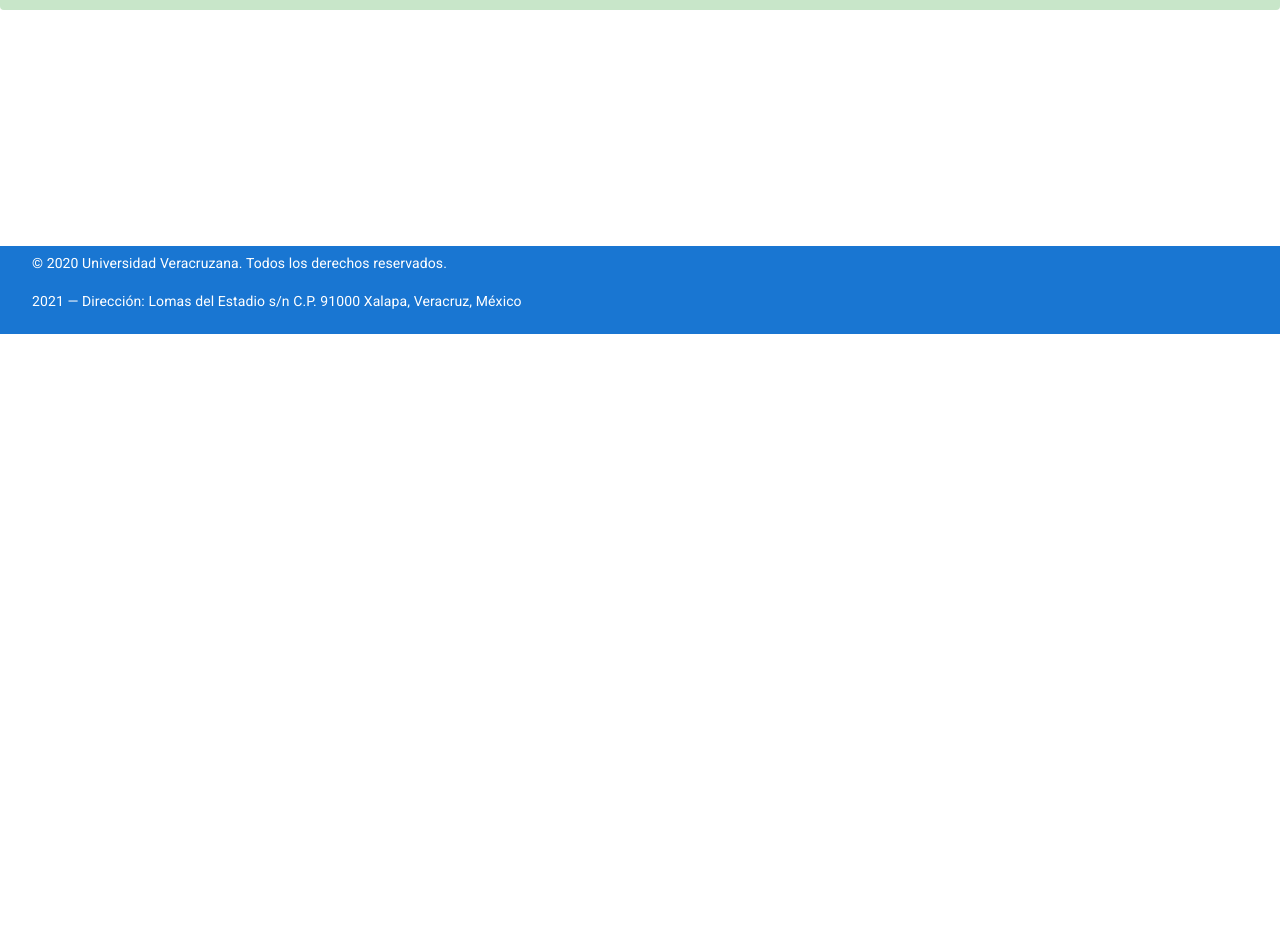
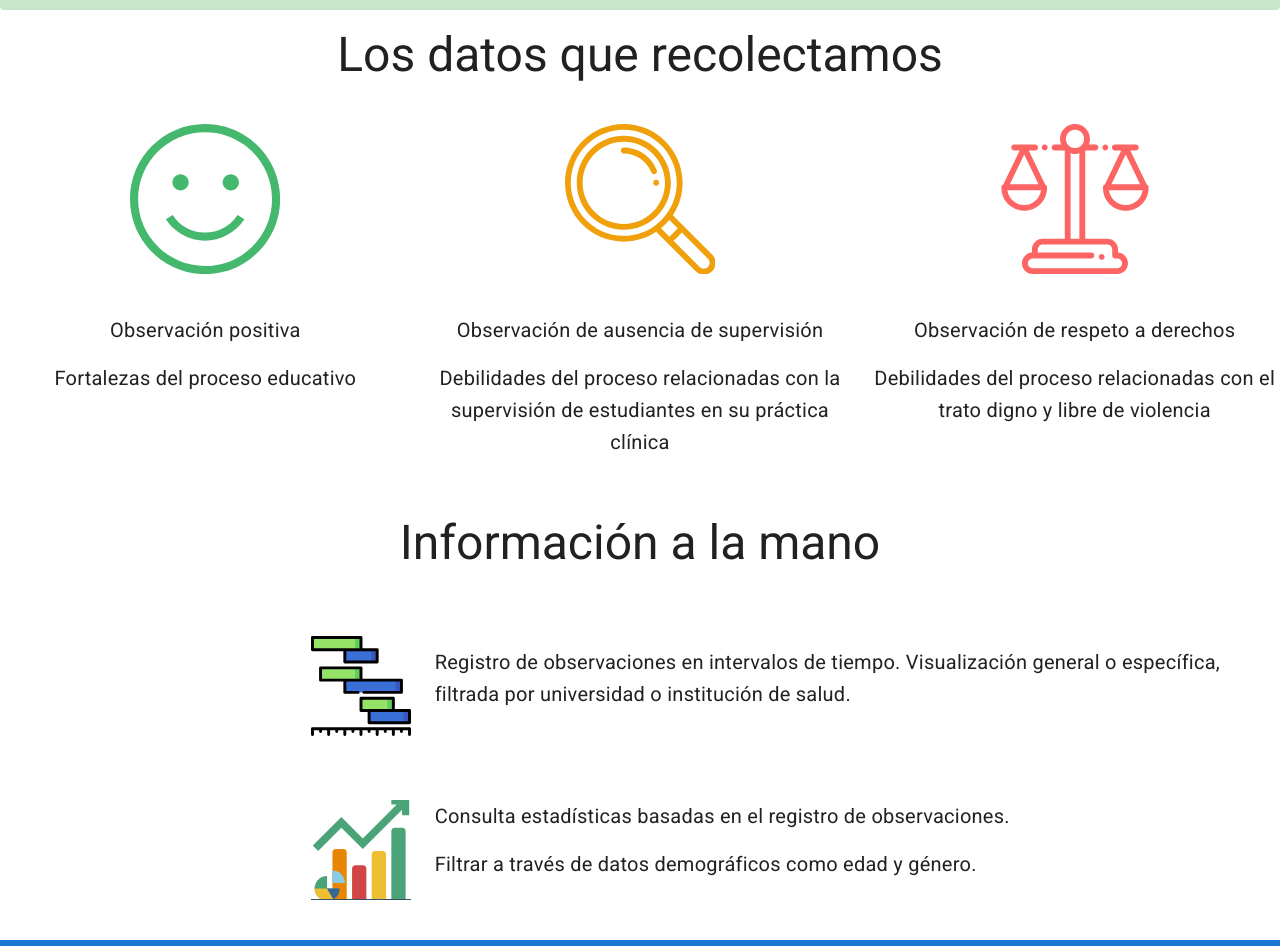
Before and after one commit to juancarlosSH/VemeObeme, a Vue app: page / in a window 1280 px wide. Shown: the part 466-1412 px from the top of the page. Before the commit the page ends 800 px from the top, so only its background shows below. Built offline with nearby package versions, Linux system fonts and the light colour scheme.

Commit message:
welcome component update

```diff
--- a/src/App.vue
+++ b/src/App.vue
@@ -4,7 +4,7 @@
       <v-img lazy-src="@/assets/icono.svg" max-height="52" max-width="52" src="@/assets/icono.svg"
       ></v-img>
       <v-spacer></v-spacer>
-      <v-btn v-for="(link) in links" :key="link" :to="{name: link.route}" text color="white"
+      <v-btn v-for="(link, index) in links" :key="index" :to="{name: link.route}" text color="white"
       >{{link.name}}</v-btn>
       <v-spacer></v-spacer>
       <!--<v-btn :to="{name: 'Login'}" color="white" outlined rounded
--- a/src/components/Welcome.vue
+++ b/src/components/Welcome.vue
@@ -1,124 +1,77 @@
 <template>
-  <v-container fluid>
+  <div>
     <v-row>
       <v-col cols="12">
-        <div class="text-md-h3 text-center">
-          Los datos que recolectamos
-        </div>
+        <h2 class="font-weight-regular text-md-h3 text-center py-5">Los datos que recolectamos</h2>
       </v-col>
     </v-row>
     <v-row>
-      <v-col cols="2"></v-col>
-      <v-col cols="2">
+      <v-col cols="4" class="d-flex justify-center">
         <v-img
-            lazy-src="../assets/observacionpositiva.svg"
-            max-width="150"
-            max-height="150"
-            src="../assets/observacionpositiva.svg"></v-img>
+          lazy-src="@/assets/observacionpositiva.svg" max-width="150" max-height="150"
+          src="@/assets/observacionpositiva.svg"
+        ></v-img>
       </v-col>
-      <v-col cols="1"></v-col>
-      <v-col cols="2">
+      <v-col cols="4" class="d-flex justify-center">
         <v-img
-            lazy-src="../assets/observacionsupervision.svg"
-            max-width="150"
-            max-height="150"
-            src="../assets/observacionsupervision.svg"></v-img>
+          lazy-src="@/assets/observacionsupervision.svg" max-width="150" max-height="150"
+          src="@/assets/observacionsupervision.svg"
+        ></v-img>
       </v-col>
-      <v-col cols="1"></v-col>
-      <v-col cols="2">
+      <v-col cols="4" class="d-flex justify-center">
         <v-img
-            lazy-src="../assets/observacionderechos.svg"
-            max-width="150"
-            max-height="150"
-            src="../assets/observacionderechos.svg"></v-img>
+          lazy-src="@/assets/observacionderechos.svg" max-width="150" max-height="150"
+          src="@/assets/observacionderechos.svg"
+        ></v-img>
       </v-col>
-      <v-col cols="2"></v-col>
     </v-row>
     <v-row>
-      <v-col cols="2"></v-col>
-      <v-col cols="2">
-        <div class="text-md-body-1">
-          Observación positiva
-        </div>
-        <div class="text-md-body-1">
-          Fortalezas del proceso educativo
-        </div>
+      <v-col cols="4" class="text-center">
+        <p class="font-weight-regular pt-4 text-md-h6">Observación positiva</p>
+        <p class="font-weight-regular text-md-h6">Fortalezas del proceso educativo</p>
       </v-col>
-      <v-col cols="1"></v-col>
-      <v-col cols="2">
-        <div class="text-md-body-1">
-          Observación de ausencia de supervisión
-        </div>
-        <div class="text-md-body-1">
-          Debilidades del proceso relacionadas con la supervisión
-          de estudiantes en su práctica clínica
-        </div>
+      <v-col cols="4" class="text-center">
+        <p class="font-weight-regular pt-4 text-md-h6">Observación de ausencia de supervisión</p>
+        <p class="font-weight-regular text-md-h6">Debilidades del proceso relacionadas con la supervisión de estudiantes en su práctica clínica</p>
       </v-col>
-      <v-col cols="1"></v-col>
-      <v-col cols="2">
-        <div class="text-md-body-1">
-          Observación de respeto a derechos
-        </div>
-        <div class="text-md-body-1">
-          Debilidades del proceso relacionadas con el trato
-          digno y libre de violencia
-        </div>
+      <v-col cols="4" class="text-center">
+        <p class="font-weight-regular pt-4 text-md-h6">Observación de respeto a derechos</p>
+        <p class="font-weight-regular text-md-h6">Debilidades del proceso relacionadas con el trato digno y libre de violencia</p>
       </v-col>
-      <v-col cols="2"></v-col>
     </v-row>
     <v-row>
       <v-col cols="12">
-        <div class="text-md-h3 text-center">
-          Información a la mano
-        </div>
+        <h2 class="font-weight-regular text-md-h3 text-center py-5">Información a la mano</h2>
       </v-col>
     </v-row>
-    <v-row justify="center">
-      <v-col cols="4" align-self="end">
-        <v-row>
-          <v-col cols="8"></v-col>
-          <v-col cols="4">
-            <v-img
-                lazy-src="../assets/registro.svg"
-                max-width="100"
-                max-height="100"
-                src="../assets/registro.svg"
-            ></v-img>
-          </v-col>
-        </v-row>
+    <v-row class="pt-6">
+      <v-col cols="4" class="d-flex flex-row-reverse">
+        <v-img
+          lazy-src="@/assets/registro.svg" max-width="100" max-height="100"
+          src="@/assets/registro.svg"
+        ></v-img>
       </v-col>
-      <v-col cols="8">
-        <v-card-text class="text-md-body-1">
-          Registro de observaciones en intervalos de tiempo.
-          Visualización general o específica, filtrada por
-          universidad o institución de salud.
-        </v-card-text>
+      <v-col cols="8" class="d-flex align-center">
+        <p class="text-justify font-weight-regular pr-15 text-md-h6">
+        Registro de observaciones en intervalos de tiempo. Visualización general o específica,
+        filtrada por universidad o institución de salud.</p>
       </v-col>
     </v-row>
-    <v-row justify="center">
-      <v-col cols="4" align-self="end">
-        <v-row>
-          <v-col cols="8"></v-col>
-          <v-col cols="4">
-            <v-img
-                lazy-src="../assets/consulta.svg"
-                max-width="100"
-                max-height="100"
-                src="../assets/consulta.svg"
-            ></v-img>
-          </v-col>
-        </v-row>
+    <v-row class="py-10">
+      <v-col cols="4" class="d-flex flex-row-reverse">
+        <v-img
+          lazy-src="@/assets/consulta.svg" max-width="100" max-height="100"
+          src="@/assets/consulta.svg"
+        ></v-img>
       </v-col>
-      <v-col cols="8">
-        <v-card-text class="text-md-body-1">
-          Consulta estadísticas basadas en el registro de
-          observaciones.
-          Filtrar a través de datos demográficos como edad
-          y género.
-        </v-card-text>
+      <v-col cols="8" class="d-flex justify-start flex-column">
+        <p class="font-weight-regular text-md-h6">
+        Consulta estadísticas basadas en el registro de observaciones.</p>
+        <p class="font-weight-regular text-md-h6">
+        Filtrar a través de datos demográficos como edad y género.</p>
       </v-col>
     </v-row>
-  </v-container>
+  </div>
 </template>
 
 <script lang="ts">
@@ -126,9 +79,5 @@
 
   export default Vue.extend({
     name: 'Welcome',
-
-    data: () => ({
-
-    }),
   })
 </script>
--- a/src/views/Home.vue
+++ b/src/views/Home.vue
@@ -1,4 +1,5 @@
 <template>
+  <div>
     <v-card flat color="green lighten-4">
       <v-row>
         <v-col cols="8">
@@ -25,6 +26,8 @@
         </v-col>
       </v-row>
     </v-card>
+    <welcome></welcome>
+  </div>
 </template>
 
 <script lang="ts">
@@ -33,6 +36,7 @@ import Welcome from '../components/Welcome.vue';
 
 export default Vue.extend({
   name: 'Home',
+
   components: {
     Welcome,
   },
```
Lines whose indentation alone changed are shown as unchanged.
